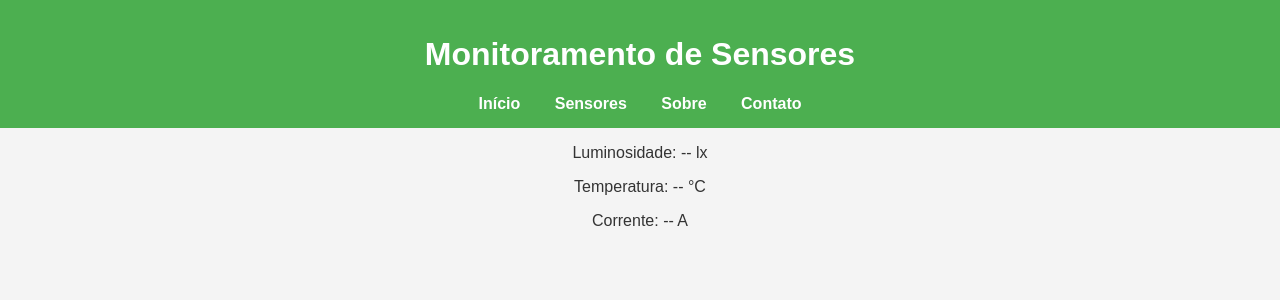
After one commit to Joabetf/EcoLogic, a Flask app: page /sensores in a window 1280 px wide. The commit adds this page. Shown: the top 300 px of the page. Run offline with Flask 3, Linux system fonts and the light colour scheme.

```diff
--- a/app.py
+++ b/app.py
@@ -13,9 +13,20 @@ def get_db_connection():
 def index():
     return render_template("index.html")
 
-@app.route("/api/sensores")
-def sensores():
-    # Simulação de sensores
+@app.route("/sobre")
+def sobre():
+    return render_template("sobre.html")
+
+@app.route("/sensores")
+def sensores_page():  # ✅ Renomeado para evitar conflito
+    return render_template("sensores.html")
+
+@app.route("/contato")
+def contato():
+    return render_template("contato.html")
+
+@app.route("/api/sensores")  # ✅ Mantém a rota para os dados
+def sensores_api():
     dados = {
         "luminosidade": round(random.uniform(100, 1000), 2),
         "temperatura": round(random.uniform(18, 30), 2),
--- /dev/null
+++ b/static/style.css
@@ -0,0 +1,94 @@
+body {
+    font-family: Arial, sans-serif;
+    text-align: center;
+    background-color: #f4f4f4;
+    margin: 0;
+    padding: 0;
+    color: #333;
+}
+
+header {
+    background-color: #4CAF50;
+    padding: 15px;
+    color: white;
+    text-align: center;
+}
+
+nav a {
+    color: white;
+    text-decoration: none;
+    margin: 0 15px;
+    font-weight: bold;
+}
+
+nav a:hover {
+    text-decoration: underline;
+}
+
+.hero {
+    background: url("https://images.unsplash.com/photo-1739467444239-840b9b3c2480?q=80&w=2070&auto=format&fit=crop&ixlib=rb-4.0.3&ixid=M3wxMjA3fDB8MHxwaG90by1wYWdlfHx8fGVufDB8fHx8fA%3D%3D") no-repeat center center/cover;
+    height: 500px;
+    display: flex;
+    align-items: center;
+    justify-content: center;
+    color: white;
+    text-align: center;
+    font-size: 2rem;
+    text-shadow: 2px 2px 4px rgba(0, 0, 0, 0.7);
+}
+
+.hero h2 {
+    font-size: 2.5em;
+    margin: 0;
+    text-shadow: 2px 2px 4px rgba(0, 0, 0, 0.5);
+}
+
+.hero p {
+    font-size: 1.2em;
+    margin: 10px 0;
+    text-shadow: 1px 1px 3px rgba(0, 0, 0, 0.5);
+}
+
+
+.btn {
+    display: inline-block;
+    padding: 10px 20px;
+    background-color: #4CAF50;
+    color: white;
+    text-decoration: none;
+    font-size: 1.2em;
+    border-radius: 5px;
+    margin-top: 10px;
+}
+
+.btn:hover {
+    background-color: #45a049;
+}
+
+.benefits {
+    padding: 40px 20px;
+}
+
+.benefit-grid {
+    display: flex;
+    justify-content: center;
+    gap: 20px;
+}
+
+.benefit-item {
+    background: white;
+    padding: 20px;
+    border-radius: 8px;
+    box-shadow: 0px 0px 10px rgba(0, 0, 0, 0.1);
+    width: 30%;
+}
+
+footer {
+    background-color: #333;
+    color: white;
+    padding: 10px;
+    position: fixed;
+    bottom: 0;
+    width: 100%;
+    text-align: center;
+}
--- /dev/null
+++ b/templates/sensores.html
@@ -0,0 +1,28 @@
+<!DOCTYPE html>
+<html lang="pt">
+<head>
+    <meta charset="UTF-8">
+    <meta name="viewport" content="width=device-width, initial-scale=1.0">
+    <title>Sensores - Ecologic</title>
+    <link rel="stylesheet" href="{{ url_for('static', filename='style.css') }}">
+</head>
+<body>
+    <header>
+        <h1>Monitoramento de Sensores</h1>
+        <nav>
+            <a href="{{ url_for('index') }}">Início</a>
+            <a href="{{ url_for('sensores_page') }}">Sensores</a>
+            <a href="{{ url_for('sobre') }}">Sobre</a>
+            <a href="{{ url_for('contato') }}">Contato</a>
+        </nav>
+    </header>
+    <main>
+        <div class="container">
+            <p>Luminosidade: <span id="luminosidade">--</span> lx</p>
+            <p>Temperatura: <span id="temperatura">--</span> °C</p>
+            <p>Corrente: <span id="corrente">--</span> A</p>
+        </div>
+    </main>
+    <script src="{{ url_for('static', filename='script.js') }}"></script>
+</body>
+</html>
```
Also changed, not shown: database.py (+17 -4 lines), static/styles.css (deleted, +0 -13 lines), templates/base.html (added, +30 -0 lines), templates/contato.html (added, +23 -0 lines), templates/index.html (+38 -8 lines), templates/sobre.html (added, +23 -0 lines), ecologic.db, 1 other file.
